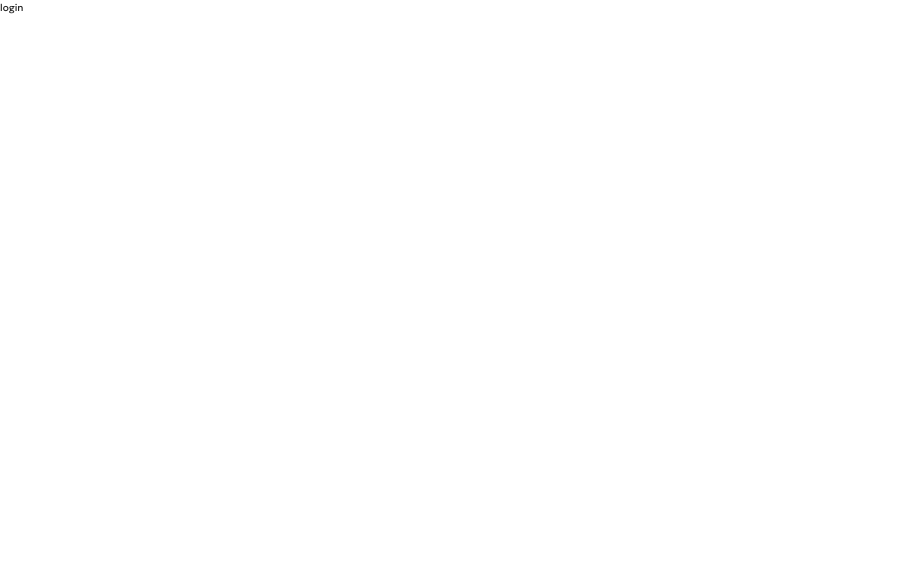
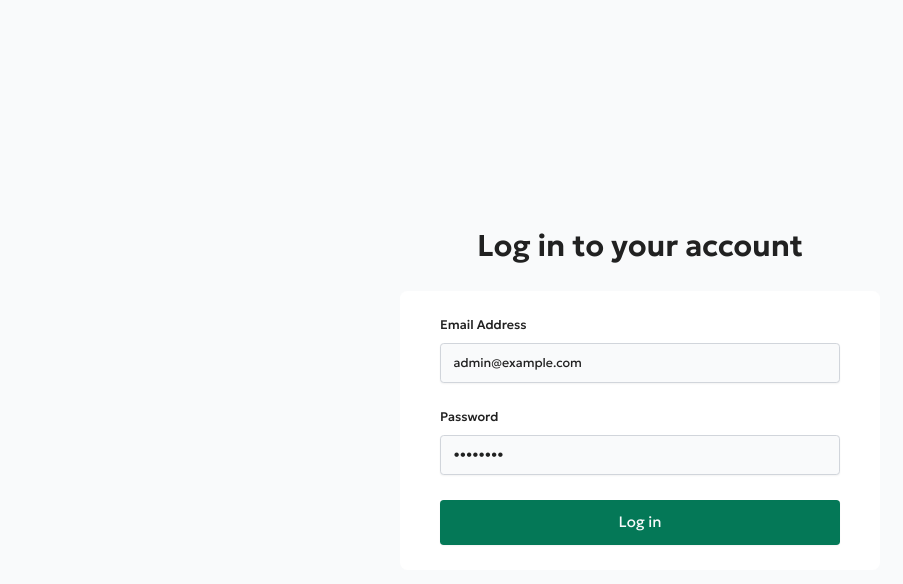
Before and after one commit to IkUmO1118/1RM-app, a React (Vite) app: page /login in a window 1280 px wide. Shown: the top 584 px of the page, without its empty margins (0-903 px from the left). Built offline with nearby package versions, Linux system fonts and the light colour scheme.

Commit message:
Added Login, Logout and protectedRoute

```diff
--- a/src/App.jsx
+++ b/src/App.jsx
@@ -1,20 +1,37 @@
 import { BrowserRouter, Routes, Route, Navigate } from 'react-router-dom';
 import { CssBaseline, ThemeProvider, createTheme } from '@mui/material';
 import { QueryClient, QueryClientProvider } from '@tanstack/react-query';
-
-import Dashboard from './pages/Dashboard';
-import Students from './pages/Students';
-import Student from './pages/Student';
-import Users from './pages/Users';
-import Settings from './pages/Settings';
-import Login from './pages/Login';
-import Account from './pages/Account';
-import PageNotFonnd from './pages/PageNotFound';
-import AppLayout from './ui/AppLayout';
-import Workouts from './pages/Workouts';
 import { ReactQueryDevtools } from '@tanstack/react-query-devtools';
 import { Toaster } from 'react-hot-toast';
-import Sessions from './pages/Sessions';
+import { Suspense, lazy } from 'react';
+
+// import Dashboard from './pages/Dashboard';
+// import Students from './pages/Students';
+// import Student from './pages/Student';
+// import Users from './pages/Users';
+// import Settings from './pages/Settings';
+// import Login from './pages/Login';
+// import Account from './pages/Account';
+// import PageNotFound from './pages/PageNotFound';
+// import Workouts from './pages/Workouts';
+// import Sessions from './pages/Sessions';
+// import AppLayout from './ui/AppLayout';
+// import ProtectedRoute from './ui/ProtectedRoute';
+import Spinner from './ui/Spinner';
+
+const Dashboard = lazy(() => import('./pages/Dashboard'));
+const Students = lazy(() => import('./pages/Students'));
+const Student = lazy(() => import('./pages/Student'));
+const Users = lazy(() => import('./pages/Users'));
+const Settings = lazy(() => import('./pages/Settings'));
+const Login = lazy(() => import('./pages/Login'));
+const Account = lazy(() => import('./pages/Account'));
+const PageNotFound = lazy(() => import('./pages/PageNotFound'));
+const Workouts = lazy(() => import('./pages/Workouts'));
+const Sessions = lazy(() => import('./pages/Sessions'));
+const AppLayout = lazy(() => import('./ui/AppLayout'));
+const ProtectedRoute = lazy(() => import('./ui/ProtectedRoute'));
+// const Spinner = lazy(() => import('./ui/Spinner'));
 
 const queryClient = new QueryClient({
   defaultOptions: {
@@ -52,8 +69,15 @@ function App() {
         <ReactQueryDevtools initialIsOpen={false} />
         <CssBaseline />
         <BrowserRouter>
+          <Suspense fallback={<Spinner />}>
             <Routes>
-            <Route element={<AppLayout />}>
+              <Route
+                element={
+                  <ProtectedRoute>
+                    <AppLayout />
+                  </ProtectedRoute>
+                }
+              >
                 <Route index element={<Navigate replace to="dashboard" />} />
                 <Route path="dashboard" element={<Dashboard />} />
                 <Route path="students" element={<Students />} />
@@ -67,9 +91,11 @@ function App() {
                 <Route path="settings" element={<Settings />} />
                 <Route path="account" element={<Account />} />
               </Route>
+
               <Route path="login" element={<Login />} />
-            <Route path="*" element={<PageNotFonnd />} />
+              <Route path="*" element={<PageNotFound />} />
             </Routes>
+          </Suspense>
         </BrowserRouter>
 
         <Toaster
--- /dev/null
+++ b/src/features/authentication/LoginForm.jsx
@@ -0,0 +1,71 @@
+import { useState } from 'react';
+import SpinnerMini from '../../ui/SpinnerMini';
+import { useLogin } from './useLogin';
+
+// useLoginのisLoadingが機能しない
+function LoginForm() {
+  const [email, setEmail] = useState('admin@example.com');
+  const [password, setPassword] = useState('pass1234');
+  const { login, isLoading } = useLogin();
+
+  function handleSubmit(e) {
+    e.preventDefault();
+    if (!email || !password) return;
+    login(
+      { email, password },
+      {
+        onSettled: () => {
+          setEmail('');
+          setPassword('');
+        },
+      },
+    );
+  }
+
+  return (
+    <form
+      onSubmit={handleSubmit}
+      className="flex flex-col gap-10 rounded-xl border-gray-100 bg-white px-16 py-10"
+    >
+      <div className="flex flex-col gap-4">
+        <label htmlFor="email" className="text-xl font-medium">
+          Email Address
+        </label>
+        <input
+          type="email"
+          id="email"
+          className="border-1 rounded-md border-gray-300 bg-gray-50 px-5 py-4 text-xl shadow-sm"
+          // This makes this form better for password managers
+          autoComplete="username"
+          value={email}
+          onChange={(e) => setEmail(e.target.value)}
+          // disabled={isLoading}
+        />
+      </div>
+
+      <div className="flex flex-col gap-4">
+        <label htmlFor="password" className="text-xl font-medium">
+          Password
+        </label>
+        <input
+          type="password"
+          id="password"
+          className="border-1 rounded-md border-gray-300 bg-gray-50 px-5 py-4 text-xl shadow-sm"
+          autoComplete="current-password"
+          value={password}
+          onChange={(e) => setPassword(e.target.value)}
+          // disabled={isLoading}
+        />
+      </div>
+      <button
+        // disabled={isLoading}
+        className="flex items-center justify-center rounded-md bg-emerald-700 px-10 py-5 text-2xl text-gray-50 shadow-sm transition-all duration-200 hover:bg-emerald-800"
+      >
+        {/* {!isLoading ? 'Log in' : <SpinnerMini />} */}
+        Log in
+      </button>
+    </form>
+  );
+}
+
+export default LoginForm;
--- /dev/null
+++ b/src/features/authentication/useLogin.js
@@ -0,0 +1,26 @@
+import { useMutation, useQueryClient } from '@tanstack/react-query';
+import { login as loginApi } from '../../services/apiAuth';
+import { useNavigate } from 'react-router-dom';
+import { toast } from 'react-hot-toast';
+
+export function useLogin() {
+  const queryClient = useQueryClient();
+  const navigate = useNavigate();
+
+  const { mutate: login, isLoading } = useMutation({
+    mutationFn: ({ email, password }) => loginApi({ email, password }),
+
+    onSuccess: (user) => {
+      queryClient.setQueryData(['user'], user.user);
+      navigate('/dashboard', { replace: true });
+      toast.success('Successfully logged in.');
+    },
+
+    onError: (err) => {
+      console.log('ERROR', err);
+      toast.error('Provided email or password are incorrect');
+    },
+  });
+
+  return { login, isLoading };
+}
--- /dev/null
+++ b/src/features/authentication/useLogout.js
@@ -0,0 +1,18 @@
+import { useMutation, useQueryClient } from '@tanstack/react-query';
+import { logout as logoutApi } from '../../services/apiAuth';
+import { useNavigate } from 'react-router-dom';
+
+export function useLogout() {
+  const navigate = useNavigate();
+  const queryClient = useQueryClient();
+
+  const { mutate: logout, isLoading } = useMutation({
+    mutationFn: logoutApi,
+    onSuccess: () => {
+      queryClient.removeQueries();
+      navigate('/login', { replace: true });
+    },
+  });
+
+  return { logout, isLoading };
+}
--- /dev/null
+++ b/src/features/authentication/useUser.js
@@ -0,0 +1,11 @@
+import { useQuery } from '@tanstack/react-query';
+import { getCurrentUser } from '../../services/apiAuth';
+
+export function useUser() {
+  const { isLoading, data: user } = useQuery({
+    queryKey: ['user'],
+    queryFn: getCurrentUser,
+  });
+
+  return { isLoading, user, isAuthenticated: user?.role === 'authenticated' };
+}
--- a/src/pages/Login.jsx
+++ b/src/pages/Login.jsx
@@ -1,5 +1,14 @@
+import LoginForm from '../features/authentication/LoginForm';
+
 function Login() {
-  return <div>login</div>;
+  return (
+    <main className="grid min-h-screen grid-cols-[48rem] content-center justify-center gap-12 bg-gray-50">
+      <h1 className="justify-self-center text-5xl font-semibold">
+        Log in to your account
+      </h1>
+      <LoginForm />
+    </main>
+  );
 }
 
 export default Login;
--- /dev/null
+++ b/src/services/apiAuth.js
@@ -0,0 +1,27 @@
+import supabase from './supabase';
+
+export async function login({ email, password }) {
+  const { data, error } = await supabase.auth.signInWithPassword({
+    email,
+    password,
+  });
+
+  if (error) throw new Error(error.message);
+
+  return data;
+}
+
+export async function getCurrentUser() {
+  const { data: session } = await supabase.auth.getSession();
+  if (!session.session) return null;
+
+  const { data, error } = await supabase.auth.getUser();
+
+  if (error) throw new Error(error.message);
+  return data?.user;
+}
+
+export async function logout() {
+  const { error } = await supabase.auth.signOut();
+  if (error) throw new Error(error.message);
+}
--- a/src/ui/HeaderMenu.jsx
+++ b/src/ui/HeaderMenu.jsx
@@ -1,5 +1,6 @@
-import { HiArrowRightOnRectangle, HiOutlineUser } from 'react-icons/hi2';
+import { HiOutlineUser } from 'react-icons/hi2';
 import { useNavigate } from 'react-router-dom';
+import Logout from './Logout';
 
 function HeaderMenu() {
   const navigate = useNavigate();
@@ -14,12 +15,7 @@ function HeaderMenu() {
         </button>
       </li>
       <li>
-        <button
-          onClick={() => {}}
-          className="rounded-md p-3 text-emerald-700 transition-all duration-200 hover:bg-gray-100"
-        >
-          <HiArrowRightOnRectangle className="h-9 w-9" />
-        </button>
+        <Logout />
       </li>
     </ul>
   );
--- /dev/null
+++ b/src/ui/Logout.jsx
@@ -0,0 +1,22 @@
+import { HiArrowRightOnRectangle } from 'react-icons/hi2';
+import { useLogout } from '../features/authentication/useLogout';
+import SpinnerMini from './SpinnerMini';
+
+function Logout() {
+  const { logout, isLoading } = useLogout();
+  return (
+    <button
+      disabled={isLoading}
+      onClick={logout}
+      className="rounded-md p-3 text-emerald-700 transition-all duration-200 hover:bg-gray-100"
+    >
+      {!isLoading ? (
+        <HiArrowRightOnRectangle className="h-9 w-9" />
+      ) : (
+        <SpinnerMini />
+      )}
+    </button>
+  );
+}
+
+export default Logout;
--- /dev/null
+++ b/src/ui/ProtectedRoute.jsx
@@ -0,0 +1,32 @@
+import { useEffect } from 'react';
+import { useNavigate } from 'react-router-dom';
+import Spinner from './Spinner';
+import { useUser } from '../features/authentication/useUser';
+
+function ProtectedRoute({ children }) {
+  const navigate = useNavigate();
+
+  // 1. Load the authenticated user
+  const { isLoading, isAuthenticated } = useUser();
+
+  // 2. If there is NO authenticated user, redirect to the /login
+  useEffect(
+    function () {
+      if (!isAuthenticated && !isLoading) navigate('/login');
+    },
+    [isAuthenticated, isLoading, navigate],
+  );
+
+  // 3. While loading, show a spinner
+  if (isLoading)
+    return (
+      <div className="flex h-screen items-center justify-center">
+        <Spinner />
+      </div>
+    );
+
+  // 4. If there IS a user, render the app
+  if (isAuthenticated) return children;
+}
+
+export default ProtectedRoute;
--- a/src/ui/SpinnerMini.jsx
+++ b/src/ui/SpinnerMini.jsx
@@ -3,7 +3,7 @@ function SpinnerMini() {
     <div role="status">
       <svg
         aria-hidden="true"
-        className="h-10 w-10 animate-spin fill-teal-600 text-gray-200 dark:text-gray-600"
+        className="h-8 w-8 animate-spin fill-white text-emerald-700"
         viewBox="0 0 100 101"
         fill="none"
         xmlns="http://www.w3.org/2000/svg"
```
Lines whose indentation alone changed are shown as unchanged.
